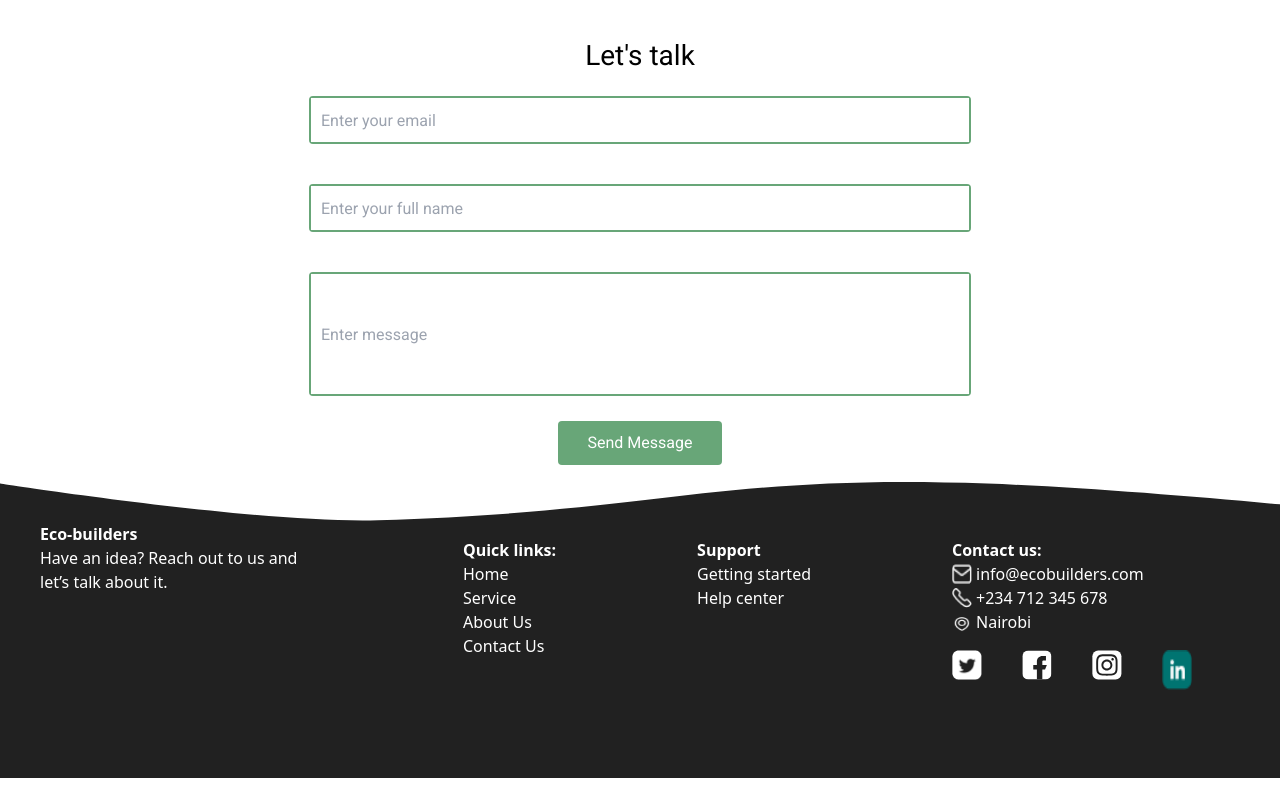
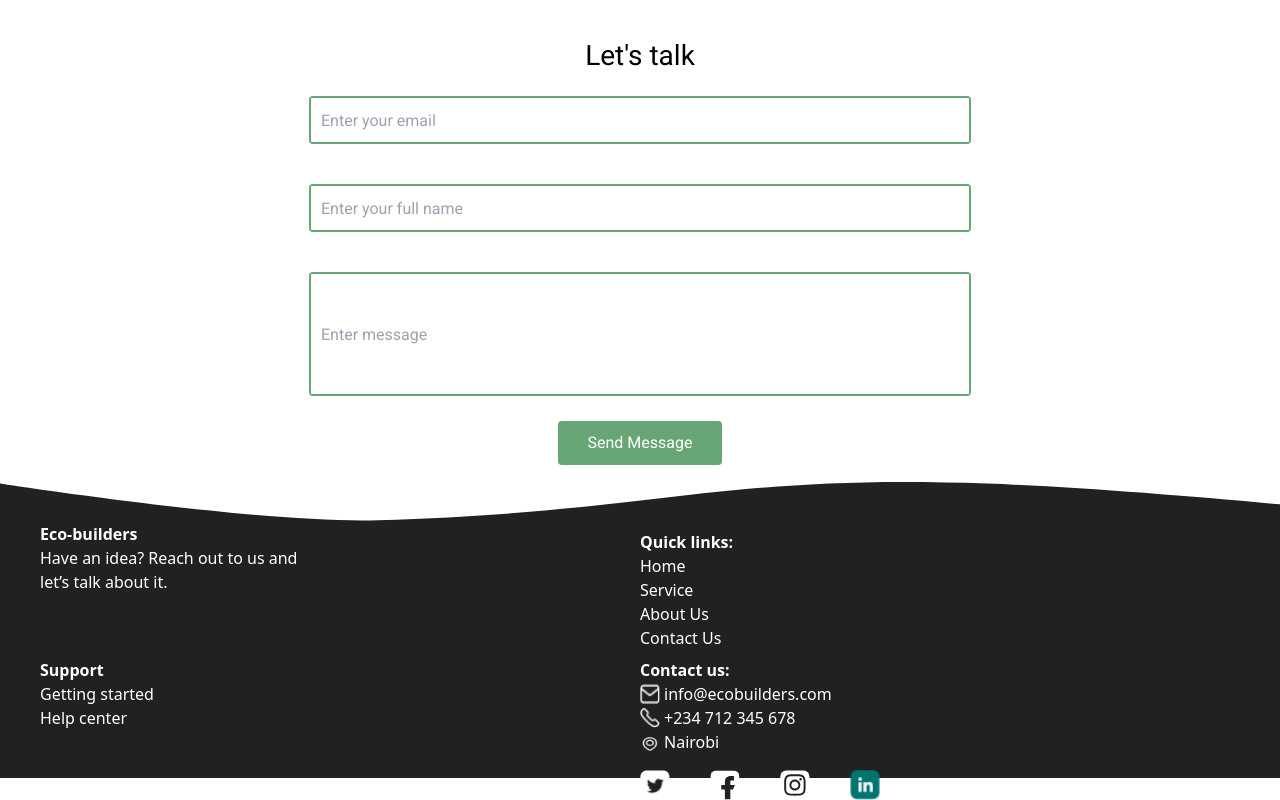
Before and after one commit to quadri090/Construction-landing-page, a React (Vite) app: page / in a window 1280 px wide. Shown: the part 3285-4085 px from the top of the page. Before the commit the page ends 4063 px from the top, so only its background shows below. Built offline with nearby package versions, Linux system fonts and the light colour scheme.

Commit message:
made little adjustment to the footer component

```diff
--- a/src/components/footer.jsx
+++ b/src/components/footer.jsx
@@ -11,8 +11,9 @@ import Linkedin from "../img/Linkedin.png";
 function Footer() {
   return (
     <>
-      <div className="bg-black  md:bg-[#212121] lg:bg-white md:bg-my-backgound bg-repeat-y text-base flex text-white lg:h-[295.78px]">
-        <div className="flex flex-col space-y-4 lg:flex-row justify-between lg:w-[1304px] px-10 pb-5  mt-10">
+      <div className="bg-black  md:bg-[#212121] lg:bg-white md:bg-my-backgound bg-repeat-y text-base flex text-white lg:h-[295.78px] md:flex md:justify-center">
+        <div className="flex flex-col space-y-4 justify-center md:w-full md:grid md:space-y-2 md:grid-cols-2 lg:flex-row lg:w-[1304px] px-10 pb-5  mt-10">
+
           <div className="max-w-[282px] flex flex-col">
             <div className="font-bold">Eco-builders</div>
             <div>Have an idea? Reach out to us and let’s talk about it.</div>
@@ -34,7 +35,7 @@ function Footer() {
             </div>
           </div>
 
-          <div className="flex flex-col sm:min-w-[288px]">
+          <div className="flex flex-col">
             <div className="font-bold">Contact us:</div>
             <div className="flex items-center">
               <DisplayImages name={email} classs="w-[20px] h-[20px] mr-1" />{" "}
@@ -52,7 +53,7 @@ function Footer() {
               <DisplayImages name={twitter} classs="w-[30px] h-[30px]" />
               <DisplayImages name={facebook} classs="w-[30px] h-[30px]" />
               <DisplayImages name={instagram} classs="w-[30px] h-[30px]" />
-              <DisplayImages name={Linkedin} classs="w-[30px] h-[40px]" />
+              <DisplayImages name={Linkedin} classs="w-[30px] h-[30px]" />
             </div>
           </div>
         </div>
```
